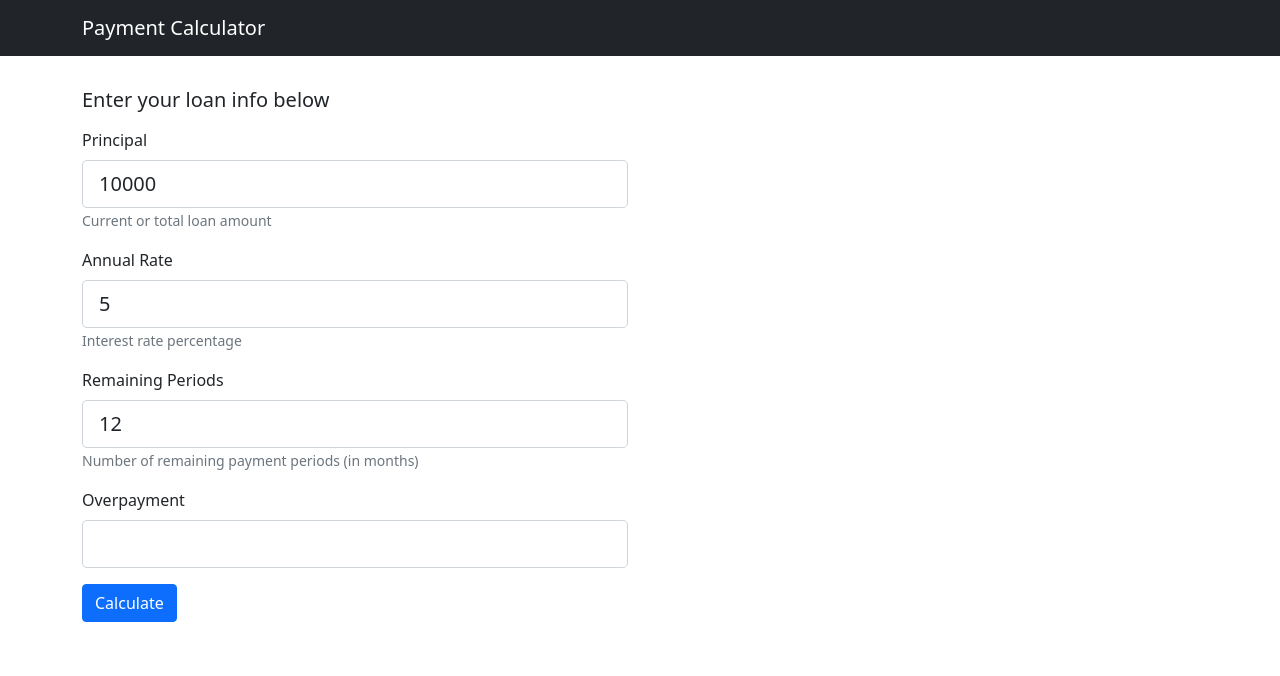
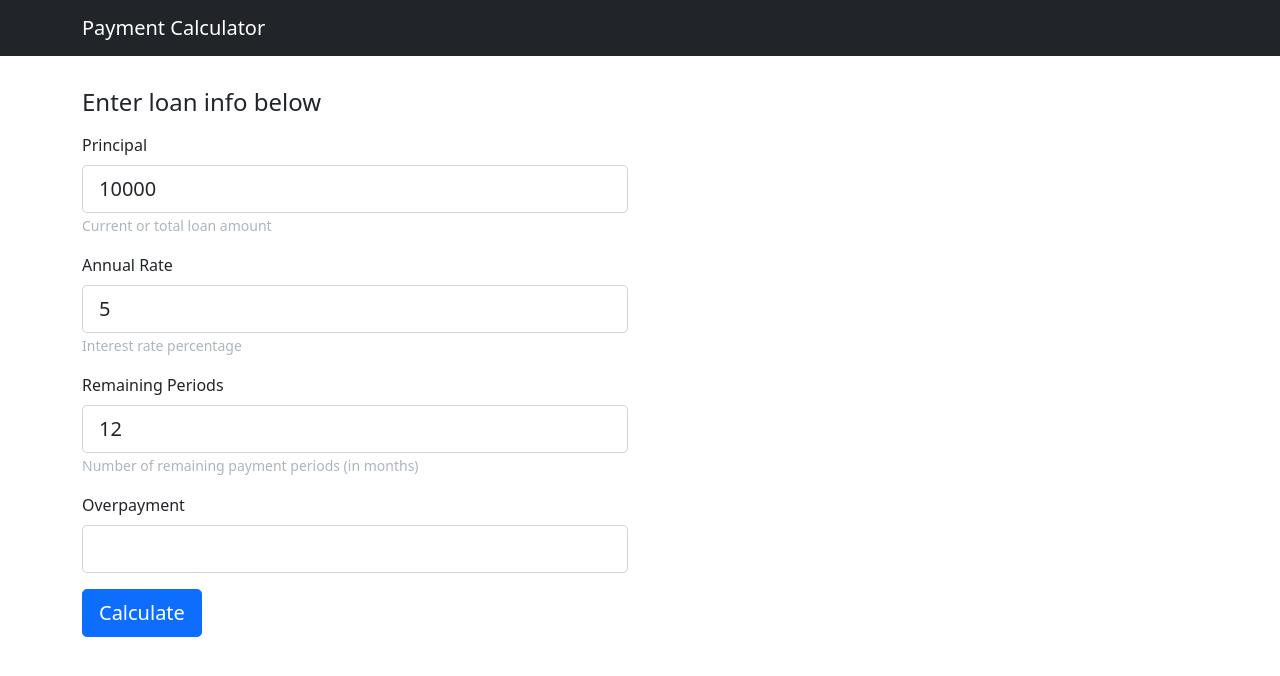
Before and after one commit to michaelasanchez/payment-calculator, a React app in the folder Payment.Web/: page / in a window 1280 px wide. Shown: the top 676 px of the page. Built offline with nearby package versions, Linux system fonts and the light colour scheme.

Commit message:
Add styling

```diff
--- a/Payment.Web/src/shared/index.ts
+++ b/Payment.Web/src/shared/index.ts
@@ -1 +1,2 @@
 export * from './config';
+export * from './strings';
--- /dev/null
+++ b/Payment.Web/src/shared/strings.ts
@@ -0,0 +1,17 @@
+export const strings = {
+  forms: {
+    helperText: {
+      annualRate: 'Interest rate percentage',
+      principal: 'Current or total loan amount',
+      remainingPeriods: 'Number of remaining payment periods (in months)',
+    },
+    label: {
+      annualRate: 'Annual Rate',
+      overpayment: 'Overpayment',
+      principal: 'Principal',
+      remainingPeriods: 'Remaining Periods',
+    },
+  },
+  instructions: 'Enter loan info below',
+  results: 'Results',
+};
--- a/Payment.Web/src/styles/app.scss
+++ b/Payment.Web/src/styles/app.scss
@@ -1,3 +1,4 @@
 @import 'main';
 
 @import 'card';
+@import 'form';
--- a/Payment.Web/src/styles/card.scss
+++ b/Payment.Web/src/styles/card.scss
@@ -1,6 +1,10 @@
 .card {
   margin-bottom: 1rem;
   padding: 0.5em 0;
+
+  &:last-child {
+    margin-bottom: 0;
+  }
 
   .card-line {
     display: flex;
--- /dev/null
+++ b/Payment.Web/src/styles/form.scss
@@ -0,0 +1,3 @@
+form {
+  margin-bottom: 2rem;
+}
--- a/Payment.Web/src/styles/main.scss
+++ b/Payment.Web/src/styles/main.scss
@@ -7,3 +7,14 @@ body,
 main {
   margin: 2rem 0;
 }
+
+.result-container:not(:empty) {
+  border: 1px solid var(--bs-gray-200);
+  border-radius: 4px;
+  padding: 1rem;
+}
+
+/* Bootstrap Overrides */
+.text-muted {
+  color: var(--bs-gray-500) !important;
+}
--- a/Payment.Web/src/views/App.tsx
+++ b/Payment.Web/src/views/App.tsx
@@ -5,7 +5,7 @@ import { Col, Container, Row } from 'react-bootstrap';
 import { LoanForm } from '.';
 import { MemoizedLoanCard, Navbar } from '../components';
 import { LoanRequest, LoanResult } from '../models';
-import { config } from '../shared';
+import { config, strings } from '../shared';
 
 const DefaultLoanRequest = () => ({
   principal: 10000,
@@ -30,8 +30,6 @@ export const App: React.FC<AppProps> = ({}) => {
   };
 
   const handleSubmitRequest = () => {
-    console.log(loanRequest);
-
     fetch(formRequestUrl(loanRequest), {
       method: 'POST',
     })
@@ -47,18 +45,24 @@ export const App: React.FC<AppProps> = ({}) => {
       <main>
         <Container>
           <Row>
-            <Col sm={12} md={6}>
-              <h5 className="mb-3">Enter your loan info below</h5>
+            <Col md={12} lg={6}>
+              <h4 className="mb-3">{strings.instructions}</h4>
               <LoanForm
                 loanRequest={loanRequest}
                 updateRequest={handleUpdateRequest}
                 submitRequest={handleSubmitRequest}
               />
             </Col>
-            <Col sm={12} md={6}>
-              {map(loanResults, (l, i) => (
-                <MemoizedLoanCard key={i} loan={l} />
-              ))}
+            <Col md={12} lg={6}>
+              {loanResults.length > 0 && <h4>{strings.results}</h4>}
+              <div className="result-container">
+                {map(loanResults, (l, i) => (
+                  <>
+                    <span className="font-weight-light text-muted">#{i}</span>
+                    <MemoizedLoanCard key={i} loan={l} />
+                  </>
+                ))}
+              </div>
             </Col>
           </Row>
         </Container>
--- a/Payment.Web/src/views/LoanForm.tsx
+++ b/Payment.Web/src/views/LoanForm.tsx
@@ -1,6 +1,7 @@
 import React = require('react');
 import { Button, Form } from 'react-bootstrap';
 import { LoanRequest } from '../models';
+import { strings } from '../shared/strings';
 
 interface LoanFormProps {
   loanRequest: LoanRequest;
@@ -15,7 +16,7 @@ export const LoanForm: React.FC<LoanFormProps> = (props) => {
     <>
       <Form>
         <Form.Group className="mb-3">
-          <Form.Label>Principal</Form.Label>
+          <Form.Label>{strings.forms.label.principal}</Form.Label>
           <Form.Control
             type="number"
             size="lg"
@@ -24,7 +25,7 @@ export const LoanForm: React.FC<LoanFormProps> = (props) => {
               updateRequest({ principal: parseFloat(e.target.value) })
             }
           />
-          <Form.Text muted>Current or total loan amount</Form.Text>
+          <Form.Text muted>{strings.forms.helperText.principal}</Form.Text>
         </Form.Group>
         <Form.Group className="mb-3">
           <Form.Label>Annual Rate</Form.Label>
@@ -36,10 +37,10 @@ export const LoanForm: React.FC<LoanFormProps> = (props) => {
               updateRequest({ annualRate: parseFloat(e.target.value) })
             }
           />
-          <Form.Text muted>Interest rate percentage</Form.Text>
+          <Form.Text muted>{strings.forms.helperText.annualRate}</Form.Text>
         </Form.Group>
         <Form.Group className="mb-3">
-          <Form.Label>Remaining Periods</Form.Label>
+          <Form.Label>{strings.forms.label.remainingPeriods}</Form.Label>
           <Form.Control
             type="number"
             size="lg"
@@ -49,11 +50,11 @@ export const LoanForm: React.FC<LoanFormProps> = (props) => {
             }
           />
           <Form.Text muted>
-            Number of remaining payment periods (in months)
+            {strings.forms.helperText.remainingPeriods}
           </Form.Text>
         </Form.Group>
         <Form.Group className="mb-3">
-          <Form.Label>Overpayment</Form.Label>
+          <Form.Label>{strings.forms.label.overpayment}</Form.Label>
           <Form.Control
             type="number"
             size="lg"
@@ -63,7 +64,7 @@ export const LoanForm: React.FC<LoanFormProps> = (props) => {
             }
           />
         </Form.Group>
-        <Button onClick={submitRequest}>Calculate</Button>
+        <Button size="lg" onClick={submitRequest}>Calculate</Button>
       </Form>
     </>
   );
--- a/Payment.Web/webpack.config.js
+++ b/Payment.Web/webpack.config.js
@@ -9,7 +9,7 @@ var ENV = process.env.npm_lifecycle_event;
 // var isTest = ENV === 'test' || ENV === 'test-watch';
 var isProd = ENV === 'build';
 
-const pageTitle = 'Template';
+const pageTitle = 'Payment Calculator';
 
 module.exports = function makeWebpackConfig() {
 
@@ -27,20 +27,9 @@ module.exports = function makeWebpackConfig() {
     config.devtool = 'source-map';
 
   config.output = {
-    //   // Absolute output directory
-    //   path: __dirname + '/dist',
-
-    //   // Output path from the view of the page
-    //   // Uses webpack-dev-server in development
-    //   publicPath: isProd ? '/neck/' : '/',
-
-    //   // Filename for entry points
-    //   // Only adds hash in build mode
+    // Filename for entry points
+    // Only adds hash in build mode
     filename: isProd ? '[name].[hash].js' : '[name].bundle.js',
-
-    //   // Filename for non-entry points
-    //   // Only adds hash in build mode
-    //   chunkFilename: isProd ? '[name].[hash].js' : '[name].bundle.js'
   };
 
   config.module = {
@@ -86,7 +75,6 @@ module.exports = function makeWebpackConfig() {
               name: 'assets/[name].[ext]',
           }
       },
-      // All output '.js' files will have any sourcemaps re-processed by 'source-map-loader'.
       {
         enforce: 'pre',
         test: /\.js$/,
@@ -114,25 +102,10 @@ module.exports = function makeWebpackConfig() {
 
   config.devServer = {
     contentBase: path.join(__dirname, './dist/'),
-    // // Serve index.html as the base
-    // contentBase: resolveAppPath('public'),
-    // // Enable compression
-    // compress: true,
-    // // Enable hot reloading
-    // hot: true,
     // // Public path is root of content base
     publicPath: '/',
     port: 9000
   };
 
-  // When importing a module whose path matches one of the following, just
-  // assume a corresponding global variable exists and use that instead.
-  // This is important because it allows us to avoid bundling all of our
-  // dependencies, which allows browsers to cache those libraries between builds.
-  // config.externals = {
-  //   "react": "React",
-  //   "react-dom": "ReactDOM"
-  // };
-
   return config;
 }();
```
